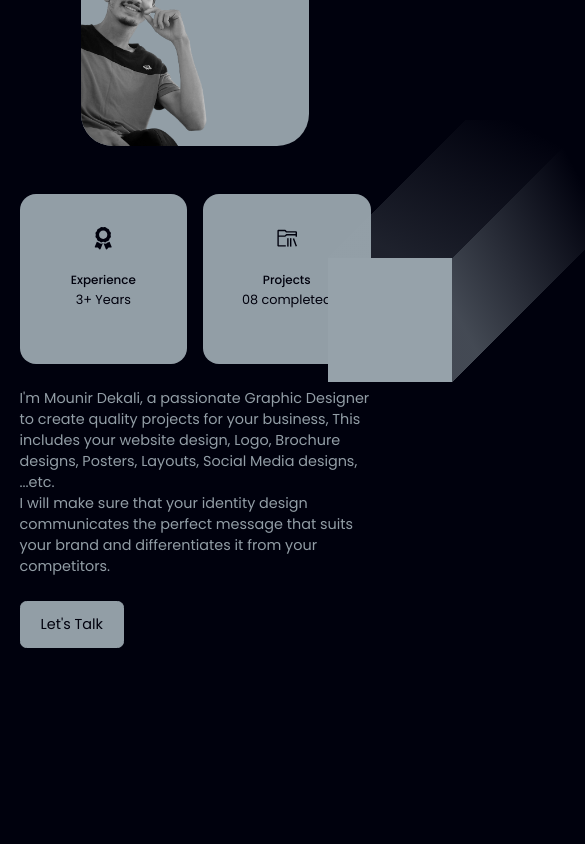
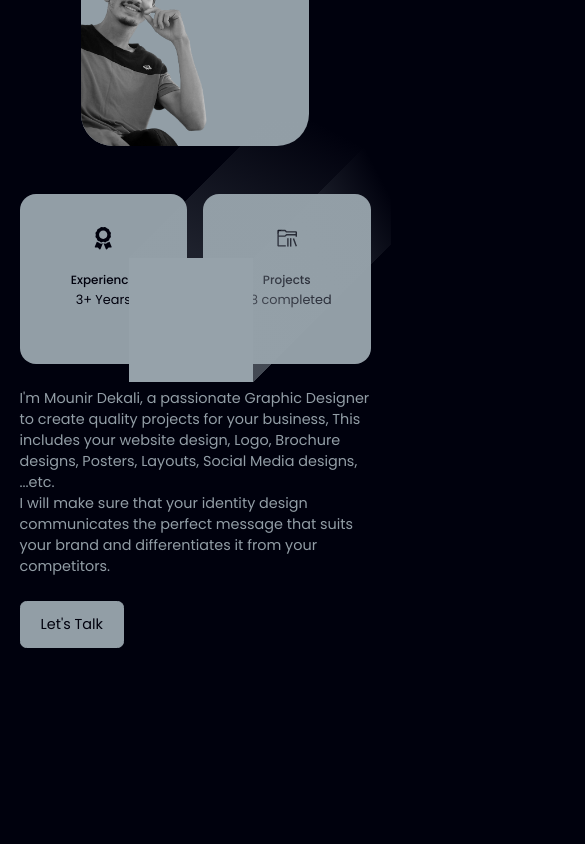
Before and after one commit to starman1999/my-portfolio, a React (Create React App) app: page / in a window 390 px wide. Shown: the part 1280-2124 px from the top of the page, 585 px wide, since content can reach past the window. Built offline with nearby package versions, Linux system fonts and the light colour scheme.

Commit message:
fixed width

```diff
--- a/public/index.html
+++ b/public/index.html
@@ -4,7 +4,7 @@
 <head>
     <meta charset="UTF-8">
     <meta http-equiv="X-UA-Compatible" content="IE=edge, chrome =1">
-    <meta name = "viewport" content="width = device-width, initial-scale = 1.0">
+    <meta name="viewport" content="width=device-width, initial-scale=1.0, maximum-scale=1.0"/>
     <title>Mounir Dekali</title>
     <meta name="description" content="Portfolio of Algerian graphic designer and programmer Mounir Dekali.">
     <link href="https://use.fontawesome.com/releases/v6.1.1/css/all.css" rel="stylesheet">
--- a/src/components/about/about.css
+++ b/src/components/about/about.css
@@ -164,4 +164,14 @@
     .about__content p {
         margin: 1.5rem 0rem;
     }
+
+    .shape3D_about {
+        position:absolute;
+        top: 1400px;
+        width: 400px;
+        right: -1px;
+        -webkit-transform: scale(-1);
+        transform: scale(-1);
+        overflow: hidden;
+    }
 }
--- a/src/components/portfolio/Portfolio.jsx
+++ b/src/components/portfolio/Portfolio.jsx
@@ -528,56 +528,7 @@
 
 
 
-        <div>
-         {
 
-          websiteDesign.map((slide, index) => {
-
-            return (
-              <div>
-
-
-                <div
-                  className={index === currentSlide4 ? "slide current" : "slide"}
-                  key={index}>
-                  {index === currentSlide4 && (
-
-
-                    <div className='thumbs-wrapper'>
-
-                    <article className="portfolio__item3">
-
-                      <BsFillArrowLeftCircleFill size={35} className="arrow_prev" onClick={()=>prevSlide4(currentSlide4, slideLength4)} />
-                    <BsFillArrowRightCircleFill size={35} className="arrow_next" onClick={()=>nextSlide4(currentSlide4, slideLength4)} />
-
-                      <div className='portfolio__item-image'>
-                      <h3>HEC Alumni Alger Website Design</h3>
-                      <img src={slide.image} alt="slide" className="image" />
-
-                      </div>
-
-
-                    </article>
-
-                    </div>
-
-
-                  )}
-                </div>
-
-
-              </div>
-
-
-
-            );})
-
-
-
-
-
-        }
-        </div>
 
 
 
--- a/src/components/portfolio/portfolio.css
+++ b/src/components/portfolio/portfolio.css
@@ -187,8 +187,7 @@
 
 @media screen and (max-width: 790px){
     .portfolio__container{
-         display: grid;
-         grid-template-columns: 300px;
+         display: block;
          justify-content: center;
          margin: 0 100px;
     }
--- a/src/index.css
+++ b/src/index.css
@@ -43,6 +43,7 @@
     /*background-image: url(../src/assets/ppperspective2.svg);*/
     background-repeat: no-repeat ;
     background-size: 30rem;
+    width: 100%;
  }
 
 
```
Also changed, not shown: src/components/nav/nav.css (line endings or trailing spaces).
